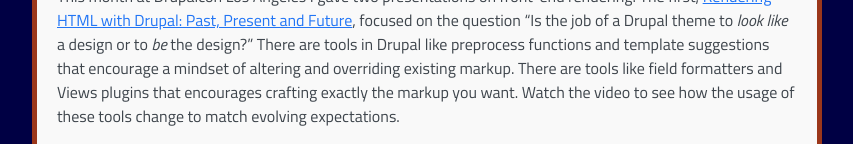
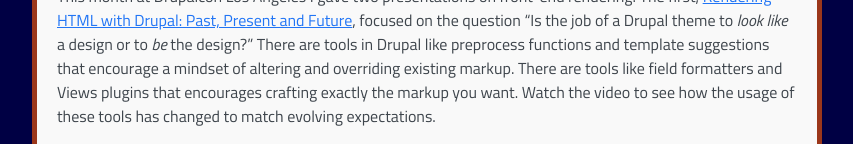
Before and after one commit to stevector/stevector.github.io, a Jekyll site: the page built from _posts/2015-06-01-drupalcon-la.md, in a window 1280 px wide. Shown: the part 517-661 px from the top of the page, without its empty margins (213-1066 px from the left). Built offline with Jekyll 4.4.1, drawn with Linux system fonts in a browser that asks for light colours; nearby versions of some CDN libraries; Markdown is read by kramdown in place of the engine named in the settings; comment, search, counter and statistics services are not loaded; some of the changed text lies outside the part shown; grey boxes are pictures that could not be loaded.

Commit message:
Drupalcon LA post

```diff
--- a/_posts/2015-06-01-drupalcon-la.md
+++ b/_posts/2015-06-01-drupalcon-la.md
@@ -11,13 +11,13 @@
 The first, [Rendering HTML with Drupal: Past, Present and Future](https://events.drupal.org/losangeles2015/sessions/rendering-html-drupal-past-present-and-future), focused on the question "Is the job of a Drupal theme to *look like* a design or to *be* the design?"
 There are tools in Drupal like preprocess functions and template suggestions that encourage a mindset of altering and overriding existing markup.
 There are tools like field formatters and Views plugins that encourages crafting exactly the markup you want.
-Watch the video to see how the usage of these tools change to match evolving expectations.
+Watch the video to see how the usage of these tools has changed to match evolving expectations.
 
 <iframe width="420" height="315" src="https://www.youtube.com/embed/0SGHtifduPY" frameborder="0" allowfullscreen></iframe>
 
 In the final segment of that presentation I focus on how modern front-end tools like Angular, Ember and Web Components have their own opinions on how to conceptualize rendering.
 To play well with such tools Drupal will need to embrace more of the concepts used in those systems.
 Particularly, Drupal will need a more consistent and coherent separation of data and display.
-My second Drupalcon presentation, [What Panels can teach us about Web Components](https://events.drupal.org/losangeles2015/sessions/what-panels-can-teach-us-about-web-components), examined how Panels' rendering strategy. Panels module makes a hard separation between Drupal entities and the templates into which they print. The techniques used in Panels can prepare Drupal developers looking to make the jump to Web Components or other modern front-end tools.
+My second Drupalcon presentation, [What Panels can teach us about Web Components](https://events.drupal.org/losangeles2015/sessions/what-panels-can-teach-us-about-web-components), examined Panels' rendering strategy. Panels module makes a hard separation between Drupal entities and the templates into which they print. The techniques used in Panels can prepare Drupal developers looking to make the jump to Web Components or other modern front-end tools.
 
 <iframe width="420" height="315" src="https://www.youtube.com/embed/oAEqAOuzeHQ" frameborder="0" allowfullscreen></iframe>
```
